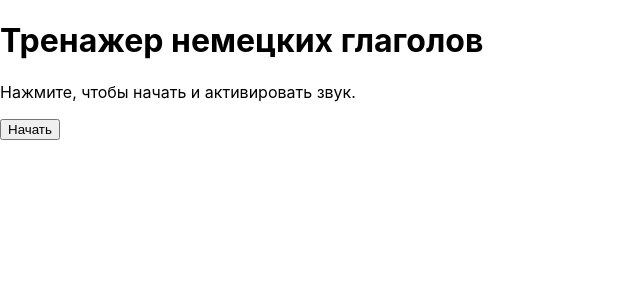
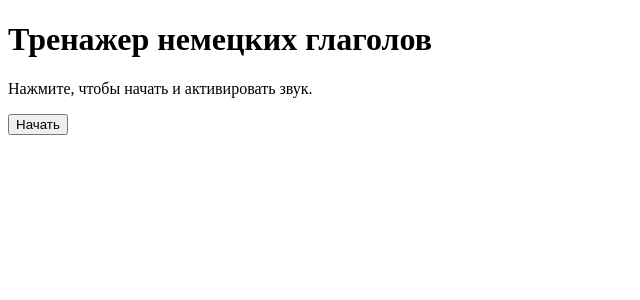
Before and after one commit to aslanzubairaev2/German-Verbs-Trainer, a React (Create React App) app: page / in a window 1280 px wide. Shown: the top 300 px of the page, without its empty margins (0-640 px from the left). Built offline with nearby package versions, Linux system fonts and the light colour scheme.

Commit message:
Manually configure Tailwind CSS

```diff
--- a/package.json
+++ b/package.json
@@ -36,5 +36,10 @@
       "last 1 firefox version",
       "last 1 safari version"
     ]
+  },
+  "devDependencies": {
+    "autoprefixer": "^10.4.21",
+    "postcss": "^8.5.6",
+    "tailwindcss": "^4.1.11"
   }
 }
--- /dev/null
+++ b/postcss.config.js
@@ -0,0 +1,6 @@
+module.exports = {
+    plugins: {
+      tailwindcss: {},
+      autoprefixer: {},
+    },
+  }
--- a/src/index.css
+++ b/src/index.css
@@ -1,13 +1,3 @@
-body {
-  margin: 0;
-  font-family: -apple-system, BlinkMacSystemFont, 'Segoe UI', 'Roboto', 'Oxygen',
-    'Ubuntu', 'Cantarell', 'Fira Sans', 'Droid Sans', 'Helvetica Neue',
-    sans-serif;
-  -webkit-font-smoothing: antialiased;
-  -moz-osx-font-smoothing: grayscale;
-}
-
-code {
-  font-family: source-code-pro, Menlo, Monaco, Consolas, 'Courier New',
-    monospace;
-}
+@tailwind base;
+@tailwind components;
+@tailwind utilities;
```
Also changed, not shown: tailwind.config.js (added, +10 -0 lines), 1 other file (tests, documents, lock files or other folders).
